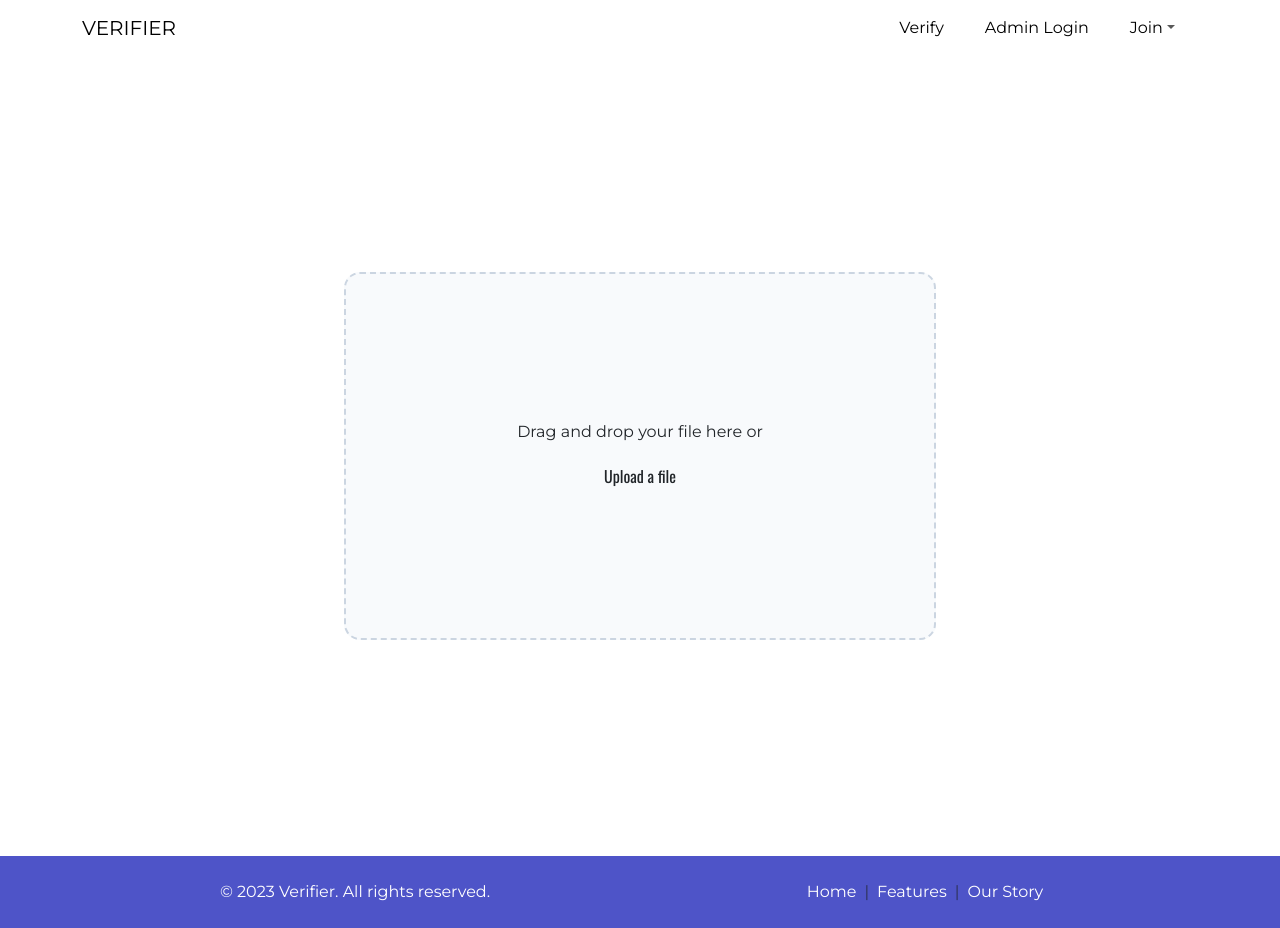
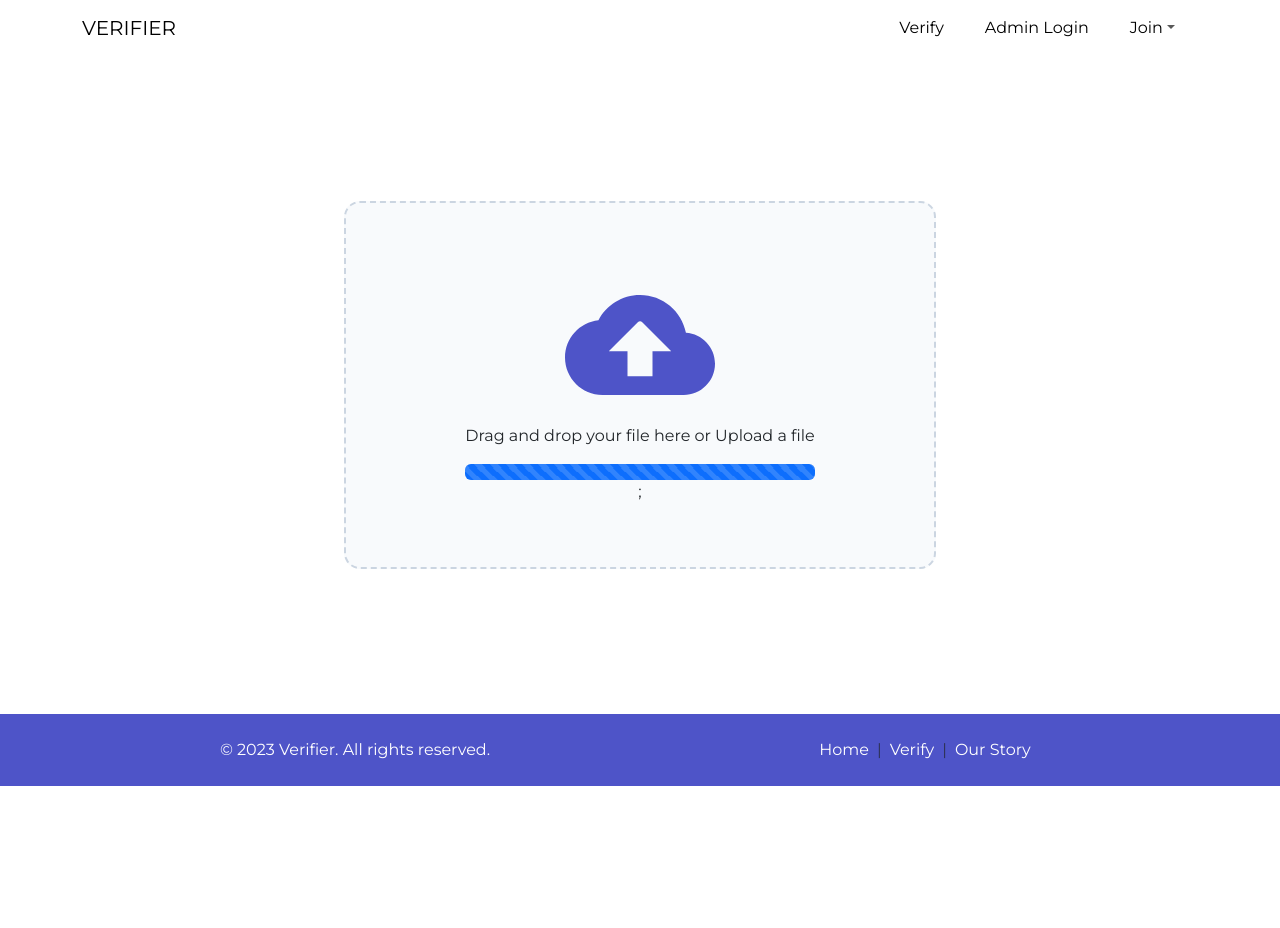
Before and after one commit to karishmarajput/cloud6, a React (Create React App) app in the folder client/: page /verify in a window 1280 px wide. After the commit the page ends 800 px from the top, so only its background shows below. Built offline with nearby package versions, Linux system fonts and the light colour scheme.

Commit message:
modified blockchain

```diff
--- a/client/src/index.css
+++ b/client/src/index.css
@@ -2,16 +2,17 @@
   font-family: "Montserrat", sans-serif;
 }
 
-body {
-  margin: 0;
-  font-family: -apple-system, BlinkMacSystemFont, "Segoe UI", "Roboto", "Oxygen",
-    "Ubuntu", "Cantarell", "Fira Sans", "Droid Sans", "Helvetica Neue",
-    sans-serif;
-  -webkit-font-smoothing: antialiased;
-  -moz-osx-font-smoothing: grayscale;
+/* ::-webkit-scrollbar {
+  width: 16px;
 }
 
-code {
-  font-family: source-code-pro, Menlo, Monaco, Consolas, "Courier New",
-    monospace;
+::-webkit-scrollbar-track {
+  background-color: #e4e4e4;
+  border-radius: 100px;
 }
+
+::-webkit-scrollbar-thumb {
+  background-image: linear-gradient(180deg, #d0368a 0%, #708ad4 99%);
+  box-shadow: inset 2px 2px 5px 0 rgba(#fff, 0.5);
+  border-radius: 100px;
+} */
--- a/client/src/pages/components/DragDropFile.js
+++ b/client/src/pages/components/DragDropFile.js
@@ -1,51 +1,56 @@
-import React,{ useState,useRef } from "react";
-import './dragAndDrop.css'
+import React, { useState, useRef } from "react";
+import "./dragAndDrop.css";
+import CloudUploadRoundedIcon from "@mui/icons-material/CloudUploadRounded";
+import ProgressBar from "react-bootstrap/ProgressBar";
+
 function handleFile(files) {
-  console.log(files)
+  console.log(files);
   const file = files[0];
+  // const [progressBar, setProgressBar] = useState(0);
   const formData = new FormData();
   formData.append("pdfFile", file.files[0]);
-                console.log(formData)
-                fetch("http://localhost:5000/verify",{
+  console.log(formData);
+  fetch("http://localhost:5000/verify", {
     method: "post",
-                    body: formData
-                }).then(response=>{
-                    console.log(response.status)
-                    if(response.status == 200){
-                        console.log('yes')
-                    }else{
-                        console.log('no')
+    body: formData,
+  }).then((response) => {
+    console.log(response.status);
+    if (response.status == 200) {
+      console.log("yes");
+    } else {
+      console.log("no");
+    }
+  });
+  formData.append("pdfFile", file);
+  // onUploadProgress: (event) => {
+  //   setProgressBar(Math.round((100 * event.loaded) / event.total));
+  // };
+  fetch("", {
+    method: "POST",
+    body: formData,
+  })
+    .then((response) => {
+      console.log(response);
+      if (response.ok) {
+        alert("done");
+        return;
+      } else {
+        throw new Error("Failed to upload file");
       }
     })
-    formData.append('pdfFile', file);
-    fetch('', {
-      method: 'POST',
-      body: formData
+    .then((data) => {
+      console.log("File uploaded successfully:", data);
     })
-    .then(response => {
-        console.log(response)
-      if (response.ok) {
-        alert('done')
-        return ;
-      } else {
-        throw new Error('Failed to upload file');
-      }
-    })
-    .then(data => {
-      console.log('File uploaded successfully:', data);
-    })
-    .catch(error => {
-        console.log(error)
-      console.error('Error uploading file:', error);
+    .catch((error) => {
+      console.log(error);
+      console.error("Error uploading file:", error);
     });
 }
 
-
 function DragDropFile() {
-
   const [dragActive, setDragActive] = useState(false);
   const inputRef = useRef(null);
-    const handleDrag = function(e) {
+  const handleDrag = function (e) {
     e.preventDefault();
     e.stopPropagation();
     if (e.type === "dragenter" || e.type === "dragover") {
@@ -54,7 +59,7 @@ function handleFile(files) {
       setDragActive(false);
     }
   };
-    const handleDrop = function(e) {
+  const handleDrop = function (e) {
     e.preventDefault();
     e.stopPropagation();
     setDragActive(false);
@@ -62,7 +67,7 @@ function handleFile(files) {
       handleFile(e.dataTransfer.files);
     }
   };
-    const handleChange = function(e) {
+  const handleChange = function (e) {
     e.preventDefault();
     if (e.target.files && e.target.files[0]) {
       handleFile(e.target.files);
@@ -74,18 +79,43 @@ function handleFile(files) {
 
   return (
     <div className="page">
-      <form id="form-file-upload" onDragEnter={handleDrag} onSubmit={(e) => e.preventDefault()}>
-        <input ref={inputRef} type="file" id="input-file-upload" multiple={true} onChange={handleChange} />
-        <label id="label-file-upload" htmlFor="input-file-upload" className={dragActive ? "drag-active" : "" }>
+      <form
+        id="form-file-upload"
+        onDragEnter={handleDrag}
+        onSubmit={(e) => e.preventDefault()}
+      >
+        <input
+          ref={inputRef}
+          type="file"
+          id="input-file-upload"
+          multiple={true}
+          onChange={handleChange}
+        />
+        <label
+          id="label-file-upload"
+          htmlFor="input-file-upload"
+          className={dragActive ? "drag-active" : ""}
+        >
           <div>
-            <p>Drag and drop your file here or</p>
-            <button className="upload-button" onClick={onButtonClick}>Upload a file</button>
+            <button className="upload-button" onClick={onButtonClick}>
+              <CloudUploadRoundedIcon sx={{ fontSize: 150 }} />
+            </button>
+            <p>Drag and drop your file here or Upload a file</p>
+            <ProgressBar animated now={100} />;
           </div>
         </label>
-        { dragActive && <div id="drag-file-element" onDragEnter={handleDrag} onDragLeave={handleDrag} onDragOver={handleDrag} onDrop={handleDrop}></div> }
+        {dragActive && (
+          <div
+            id="drag-file-element"
+            onDragEnter={handleDrag}
+            onDragLeave={handleDrag}
+            onDragOver={handleDrag}
+            onDrop={handleDrop}
+          ></div>
+        )}
       </form>
     </div>
   );
-  };
+}
 
-  export default DragDropFile
+export default DragDropFile;
--- a/client/src/pages/components/Footer.js
+++ b/client/src/pages/components/Footer.js
@@ -19,8 +19,8 @@ const Footer = () => {
                 Home
               </a>
               <span className="text-muted">|</span>
-              <a href="/features" className="text-white mx-2" style={linkStyle}>
-                Features
+              <a href="/verify" className="text-white mx-2" style={linkStyle}>
+                Verify
               </a>
               <span className="text-muted">|</span>
               <a
--- a/client/src/pages/components/Navbar.js
+++ b/client/src/pages/components/Navbar.js
@@ -12,7 +12,7 @@ function NavbarCertif({ textColor }) {
       <Container>
         <Navbar.Brand
           style={{ color: textColor }}
-          href="#home"
+          href="/"
           className="text-uppercase"
         >
           Verifier
--- a/client/src/pages/components/dragAndDrop.css
+++ b/client/src/pages/components/dragAndDrop.css
@@ -1,7 +1,6 @@
-
 .page {
   display: flex;
-    min-height: 100vh;
+  height: 82.2vh;
   flex-direction: column;
   justify-content: center;
   align-items: center;
@@ -10,9 +9,10 @@
 #form-file-upload {
   height: 23rem;
   width: 37rem;
-    max-width: 100%;
+  max-width: 80%;
   text-align: center;
   position: relative;
+  margin: 40px 0px;
 }
 
 #input-file-upload {
@@ -39,17 +39,15 @@
 .upload-button {
   cursor: pointer;
   padding: 0.25rem;
-    font-size: 1rem;
+  font-size: 2rem;
   border: none;
-    font-family: 'Oswald', sans-serif;
   background-color: transparent;
-    color: inherit;
-
+  color: #4e54c8;
 }
 
 .upload-button:hover {
-    text-decoration-line: underline;
   background-color: transparent;
+  color: #262b8c;
 }
 
 #drag-file-element {
--- a/client/src/pages/homepage/FeaturePage.css
+++ b/client/src/pages/homepage/FeaturePage.css
@@ -1,7 +1,7 @@
 .feature-page {
   padding: 80px 20px;
-  background-color: #fce8df;
-  color: #e6a36a;
+  background-color: #fff;
+  color: #4e54c8;
 }
 
 .feature-list {
@@ -14,8 +14,8 @@
   text-align: center;
   padding: 20px;
   border-radius: 8px;
-  background-color: #e6a36a;
-  color: #fce8df;
+  background-color: #4e54c8;
+  color: #fff;
 }
 
 .feature-card h4 {
--- a/client/src/pages/homepage/OurStoryPage.css
+++ b/client/src/pages/homepage/OurStoryPage.css
@@ -1,6 +1,6 @@
 .our-story-page {
-  background-color: #fce8df;
-  color: #e6a36a;
+  background-color: #fff;
+  color: #4e54c8;
   padding: 50px 0px;
   height: 90vh;
 }
```
Also changed, not shown: 1 other file (tests, documents, lock files or other folders). Lines whose indentation alone changed are shown as unchanged.
